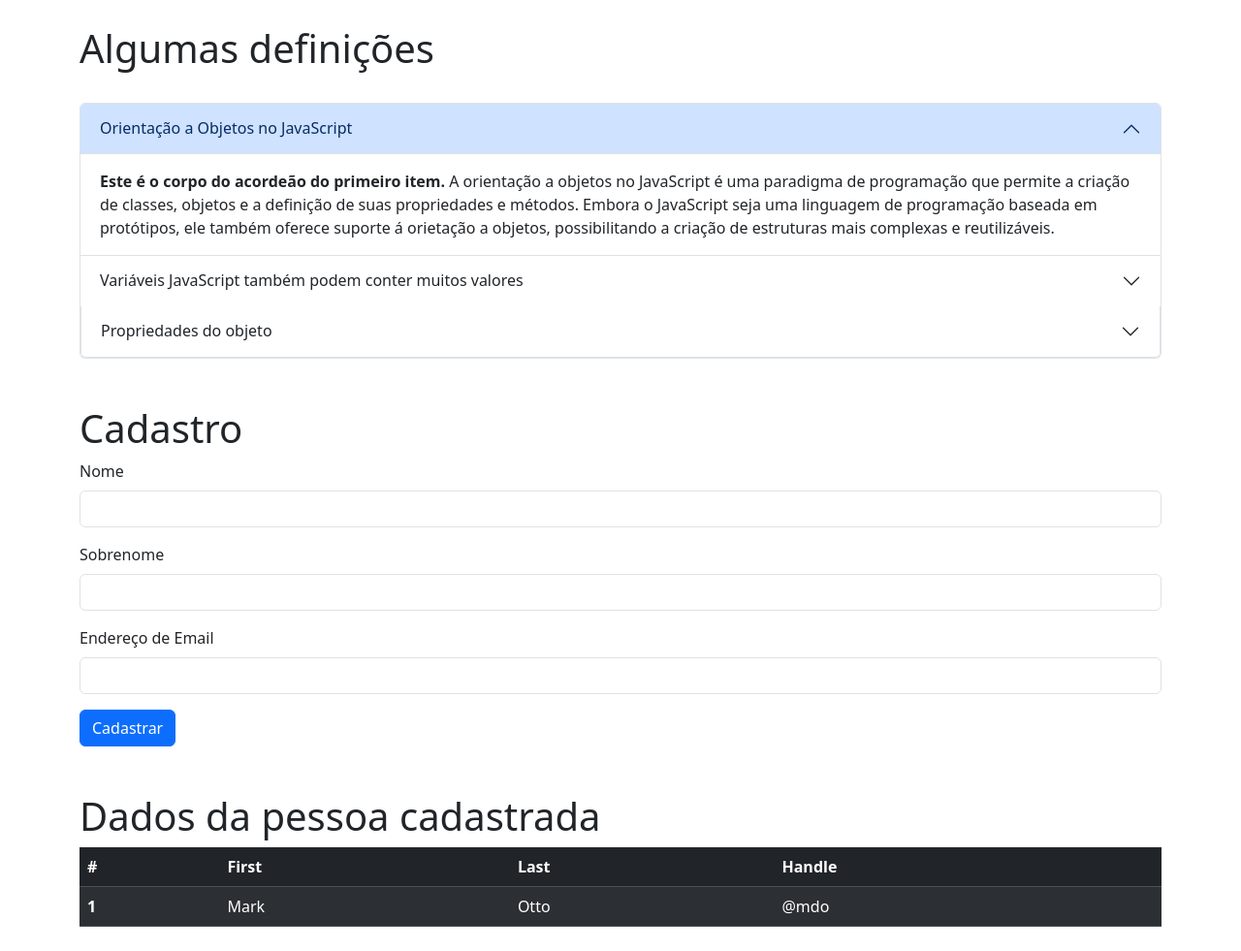
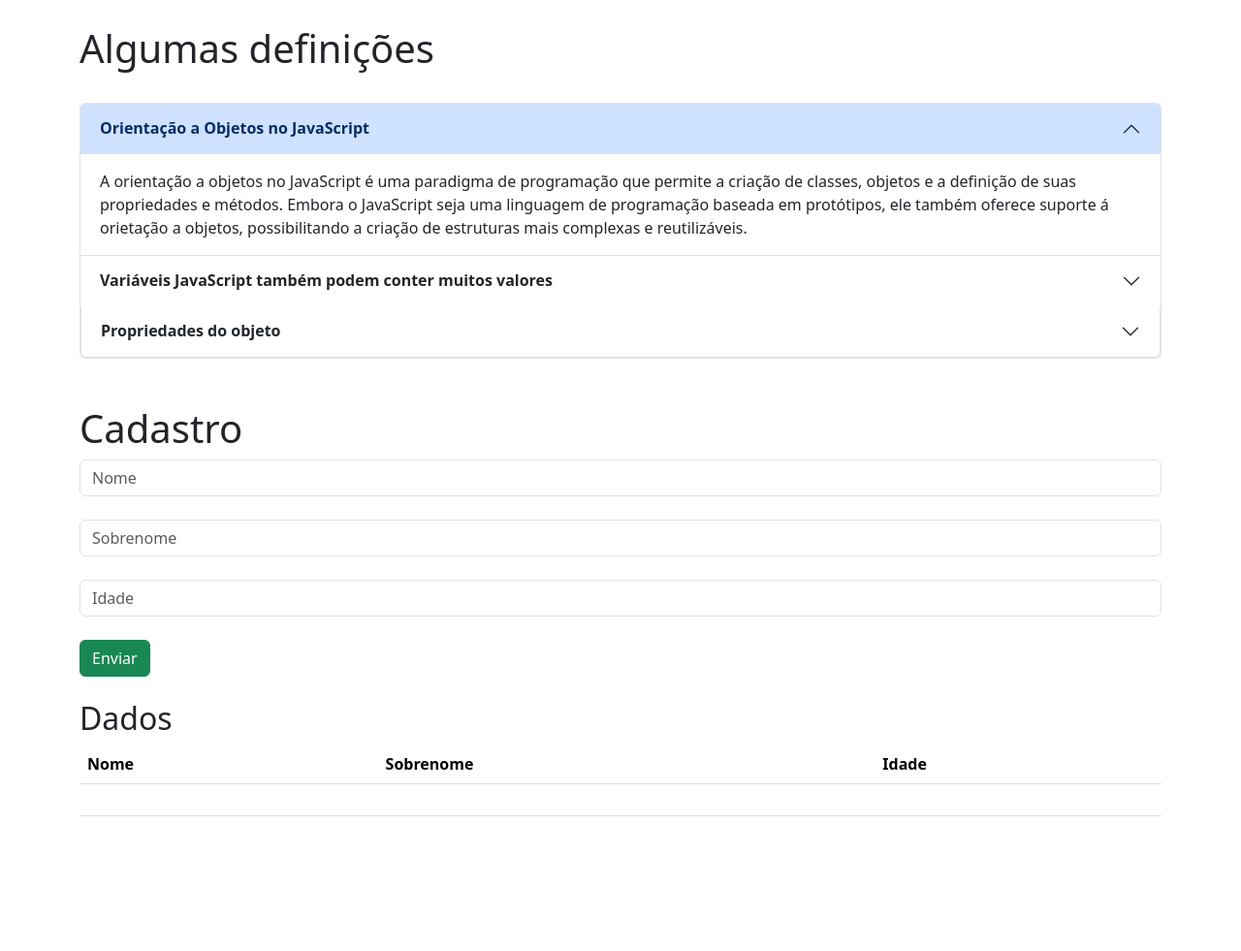
Before and after one commit to projbiancagomes/JavaScript_Basico, a plain HTML site: page orientando_objeto/index.html in a window 1280 px wide. Shown: the whole page at 97% size. After the commit the page ends 868 px from the top, so only its background shows below. Drawn offline with nearby package versions, Linux system fonts and the light colour scheme.

Commit message:
Add files via upload

```diff
--- a/orientando_objeto/index.html
+++ b/orientando_objeto/index.html
@@ -17,78 +17,69 @@
         <div class="accordion-item">
           <h2 class="accordion-header">
             <button class="accordion-button" type="button" data-bs-toggle="collapse" data-bs-target="#collapseOne" aria-expanded="true" aria-controls="collapseOne">
-              Orientação a Objetos no JavaScript
+            <strong>Orientação a Objetos no JavaScript</strong>
             </button>
           </h2>
           <div id="collapseOne" class="accordion-collapse collapse show" data-bs-parent="#accordionExample">
             <div class="accordion-body">
-              <strong>Este é o corpo do acordeão do primeiro item.</strong> A orientação a objetos no JavaScript é uma paradigma de programação que permite a criação de classes, objetos e a definição de suas propriedades e métodos. Embora o JavaScript seja uma linguagem de programação baseada em protótipos, ele também oferece suporte á orietação a objetos, possibilitando a criação de estruturas mais complexas e reutilizáveis.
+               A orientação a objetos no JavaScript é uma paradigma de programação que permite a criação de classes, objetos e a definição de suas propriedades e métodos. Embora o JavaScript seja uma linguagem de programação baseada em protótipos, ele também oferece suporte á orietação a objetos, possibilitando a criação de estruturas mais complexas e reutilizáveis.
             </div>
           </div>
         </div>
         <div class="accordion-item">
           <h2 class="accordion-header">
             <button class="accordion-button collapsed " type="button" data-bs-toggle="collapse" data-bs-target="#collapseTwo" aria-expanded="false" aria-controls="collapseTwo">
-             Variáveis JavaScript também podem conter muitos valores
+            <strong>Variáveis JavaScript também podem conter muitos valores</strong>
             </button>
           </h2>
           <div id="collapseTwo" class="accordion-collapse collapse" data-bs-parent="#accordionExample">
             <div class="accordion-body">
-              <strong>Este é o corpo do acordeão do segundo item.</strong> As variáveis JavaScript podem armazenar vários valores usando uma estrutura de dados chamada "arrays". Um array é uma coleção ordenada de valores que podem ser diferentes tipos, como números, stings, objetos, etc.
+              As variáveis JavaScript podem armazenar vários valores usando uma estrutura de dados chamada "arrays". Um array é uma coleção ordenada de valores que podem ser diferentes tipos, como números, stings, objetos, etc.
           </div>
         </div>
         <div class="accordion-item">
           <h2 class="accordion-header">
             <button class="accordion-button collapsed" type="button" data-bs-toggle="collapse" data-bs-target="#collapseThree" aria-expanded="false" aria-controls="collapseThree">
-              Propriedades do objeto
+            <strong>Propriedades do objeto</strong>
             </button>
           </h2>
           <div id="collapseThree" class="accordion-collapse collapse" data-bs-parent="#accordionExample">
             <div class="accordion-body">
-              <strong>Este é o corpo do acordeão do terceiro item.</strong> As propriedades do objeto no JavaScript são pares chave-valor que representam carcateristícas ou atributos do objetoo. Cada objeto pode conter várias propriedades e cada propriedade é identificada por uma chave única. As propriedades podem ser de diferentes tipos, como string, números, booleanos, funções, outros objetos, etc.
+              As propriedades do objeto no JavaScript são pares chave-valor que representam carcateristícas ou atributos do objetoo. Cada objeto pode conter várias propriedades e cada propriedade é identificada por uma chave única. As propriedades podem ser de diferentes tipos, como string, números, booleanos, funções, outros objetos, etc.
             </div>
           </div>
         </div>
       </div>
       <br>
       <br>
+
           <h1>Cadastro</h1>
-      <form>
-        <div class="mb-3">
-          <label for="exampleInputEmail1" class="form-label">Nome</label>
-          <input type="text" class="form-control" id="exampleInputEmail1" aria-describedby="emailHelp">
-          <div id="emailHelp" class="form-text"></div>
-        </div>
-        <div class="mb-3">
-            <label for="exampleInputEmail1" class="form-label">Sobrenome</label>
-            <input type="text" class="form-control" id="exampleInputEmail1" aria-describedby="emailHelp">
-            <div id="emailHelp" class="form-text"></div>
-          </div>
-          <div class="mb-3">
-            <label for="exampleInputEmail1" class="form-label">Endereço de Email</label>
-            <input type="email" class="form-control" id="exampleInputEmail1" aria-describedby="emailHelp">
-            <div id="emailHelp" class="form-text"></div>
-          </div>
-        <button type="submit" class="btn btn-primary">Cadastrar</button>
-      </form>
+          <form id="personForm">
+              <input type="text" id="firstName" class="form-control" class="form-label" placeholder="Nome">
+              <br>
+              <input type="text" id="lastName" class="form-control" class="form-label" placeholder="Sobrenome">
+              <br>
+              <input type="text" id="language" class="form-control" class="form-label" placeholder="Idade">
+              <br>
+              <button type="submit" class="btn btn-success">Enviar</button>
               <br>
               <br>
-      <h1>Dados da pessoa cadastrada</h1>
-          <table class="table table-dark table-striped">
+          </form>
+        <h2>Dados</h2>
+        <table class="table">
           <thead>
             <tr>
-            <th scope="col">#</th>
-            <th scope="col">First</th>
-            <th scope="col">Last</th>
-            <th scope="col">Handle</th>
+              <th scope="col">Nome</th>
+              <th scope="col">Sobrenome</th>
+              <th scope="col">Idade</th>
             </tr>
           </thead>
           <tbody>
-          <tr >
-            <th scope="row">1</th>
-            <td>Mark</td>
-            <td>Otto</td>
-            <td>@mdo</td>
+            <tr>
+              <!-- <th scope="row">1</th> -->
+              <td><p id="displayFirstName"></p></td>
+              <td><p id="displayLastName"></p></td>
+              <td><p id="displayLanguage"></p></td>
             </tr>
           </tbody>
         </table>
```
Lines whose indentation alone changed are shown as unchanged.
